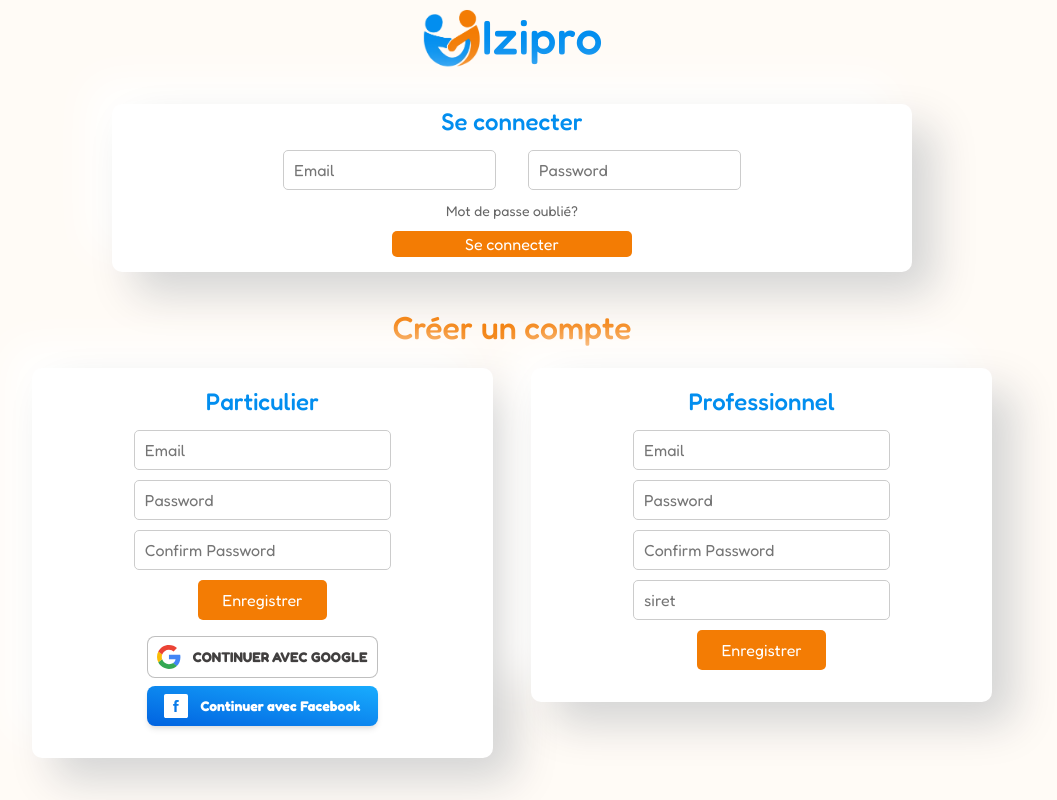
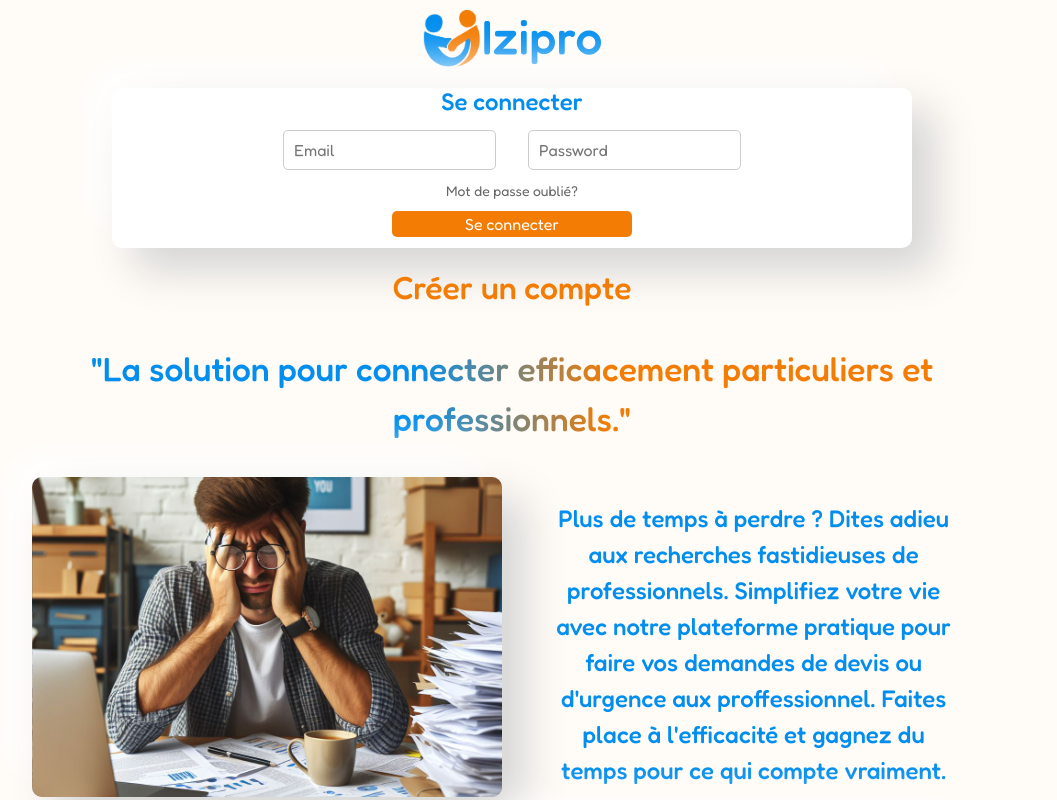
Before and after one commit to alyweb66/izipro_front, a React (Vite) app in the folder izipro/: page / in a window 1280 px wide. Shown: the top 800 px of the page, without its empty margins (128-1185 px from the left). Built offline with nearby package versions, Linux system fonts and the light colour scheme.

Commit message:
add home page

```diff
--- a/izipro/src/components/Home/Home.tsx
+++ b/izipro/src/components/Home/Home.tsx
@@ -8,9 +8,7 @@
     return (
         <div className="home">
             <Login />
-            <p className='create-account'>Créer un compte</p>
             <Register />
-            <p className='presentation'>↓ Plus d'informations ↓</p>
             <Presentation />
             <Footer />
         </div>
--- a/izipro/src/components/Home/LoginRegister/Login.scss
+++ b/izipro/src/components/Home/LoginRegister/Login.scss
@@ -2,12 +2,12 @@
 
 .login-container {
     max-width: 50rem;
-    margin: 2rem auto;
+    margin: 1rem auto;
     display: flex;
     flex-direction: column;
     align-items: center;
     justify-content: center;
-    height: 21vh;
+    height: 20vh;
     font-family: v.$font;
     border-radius: 10px;
     background: #ffffff;
@@ -18,7 +18,11 @@
 
   .title {
     font-size: 24px;
+    font-size: 1.5rem;
+    font-weight: 500;
     margin-bottom: 10px;
+    color: v.$color-primary-blue;
+
   }
 
   .input-container {
--- a/izipro/src/components/Home/LoginRegister/Register.scss
+++ b/izipro/src/components/Home/LoginRegister/Register.scss
@@ -1,19 +1,33 @@
 @use '../../../styles/variables' as v;
+
+.create-account{
+    text-align: center;
+    font-family: v.$font;
+    font-size: rem;
+    //cursor: pointer;
+
+    span{
+      cursor: pointer;
+    }
+
+    span:hover{
+      color: v.$color-primary-blue;
+    }
+}
 
 .register-container {
     max-width: 60rem;
     display: flex;
+    flex-wrap: wrap;
     justify-content: space-between;
-    align-items: flex-start;
     margin: 1rem auto;
-
-
 
 }
 
-p {
+
+.category {
+    text-align: center ;
     font-size: 1.5rem;
-    margin-bottom: 10px;
     font-weight: 500;
     color: v.$color-primary-blue;
 }
--- a/izipro/src/components/Home/LoginRegister/Register.tsx
+++ b/izipro/src/components/Home/LoginRegister/Register.tsx
@@ -1,11 +1,20 @@
 
+import { useState } from 'react';
 import './Register.scss';
 
 function Register() {
+  const [isRegisterVisible, setIsRegisterVisible] = useState(false);
+
+  const toggleRegisterVisibility = () => {
+    setIsRegisterVisible(!isRegisterVisible);
+  };
   return (
+      <div>
+        <p className='create-account' ><span onClick={toggleRegisterVisibility}>Créer un compte</span></p>
+        {isRegisterVisible && (
             <div className="register-container">
         <div className="register">
-          <p>Particulier</p>
+            <p className='category'>Particulier</p>
             <input type="email" className='input' placeholder='Email' />
             <input type="password" className='input' placeholder='Password' />
             <input type="password" className='input' placeholder='Confirm Password' />
@@ -25,14 +34,15 @@
           </button>
         </div>
         <div className="register">
-      <p>Professionnel</p>
+        <p className='category'>Professionnel</p>
             <input type="email" className='input' placeholder='Email' />
             <input type="password" className='input' placeholder='Password' />
             <input type="password" className='input' placeholder='Confirm Password' />
             <input type="siret" className="input" placeholder="siret" />
             <button className='register-button'>Enregistrer</button>
-
         </div>
+            </div>
+        )}
       </div>
   );
 }
--- a/izipro/src/components/Home/Presentation/Presentation.scss
+++ b/izipro/src/components/Home/Presentation/Presentation.scss
@@ -11,6 +11,16 @@
 
 }
 
+.title-presentation {
+    text-align: center;
+    font-size: 2.1rem;
+    font-weight: 500;
+   color: transparent;
+   background-image: linear-gradient(to left,v.$color-primary-orange 40%, v.$color-primary-blue 60%,);
+   -webkit-background-clip: text;
+   background-clip: text;
+   margin-bottom: 1rem;
+}
 
 .particular {
     height: 40vh;
@@ -55,6 +65,9 @@
     .content {
         text-align: center;
         font-family: v.$font;
+        font-size: 1.5rem;
+        font-weight: 500;
+        color: v.$color-primary-blue;
 
     }
 }
--- a/izipro/src/components/Home/Presentation/Presentation.tsx
+++ b/izipro/src/components/Home/Presentation/Presentation.tsx
@@ -3,6 +3,7 @@
 function Presentation() {
   return (
     <div className="presentation-container">
+        <h2 className='title-presentation'>"La solution pour connecter efficacement particuliers et professionnels."</h2>
         <div className="particular">
             <div className="image image-1">
             </div>
```
Lines whose indentation alone changed are shown as unchanged.
